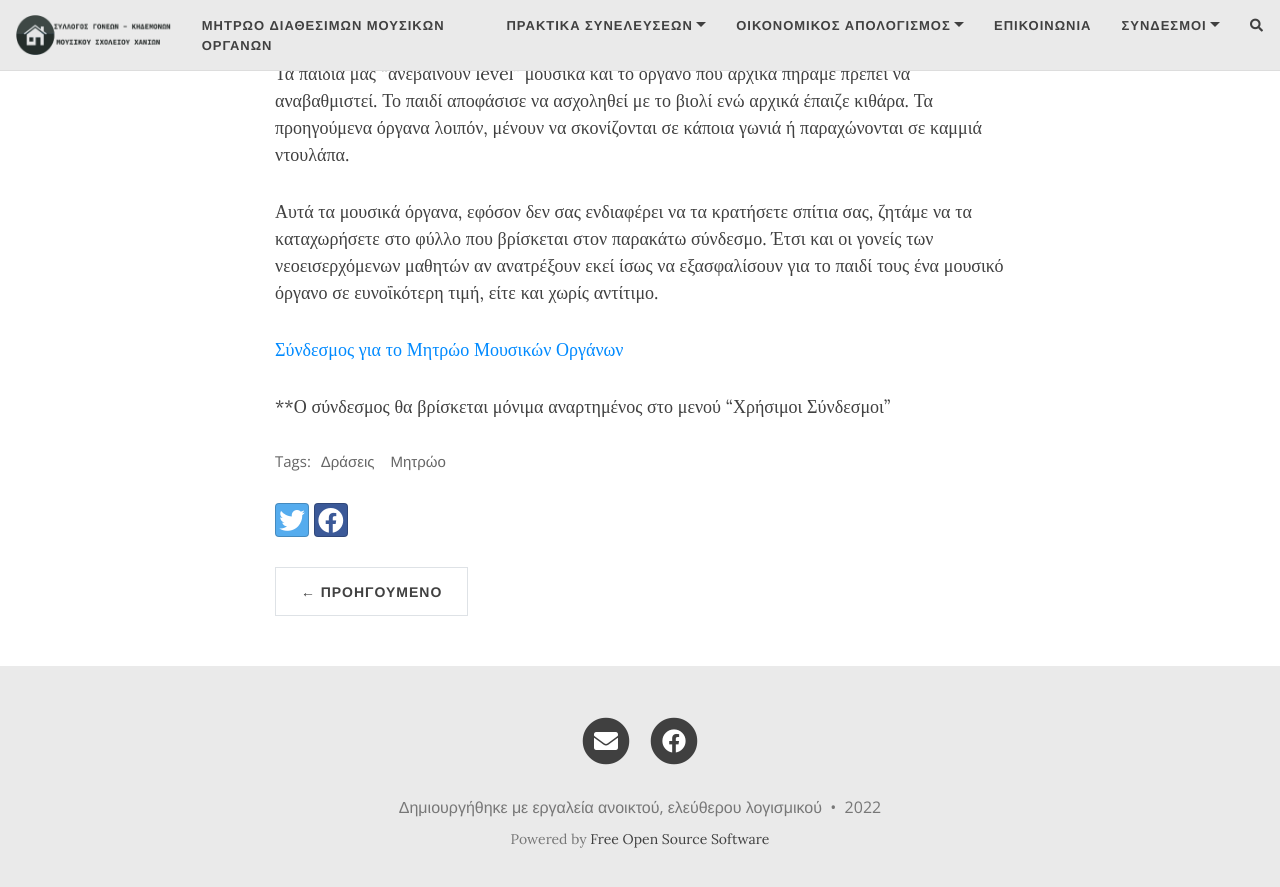
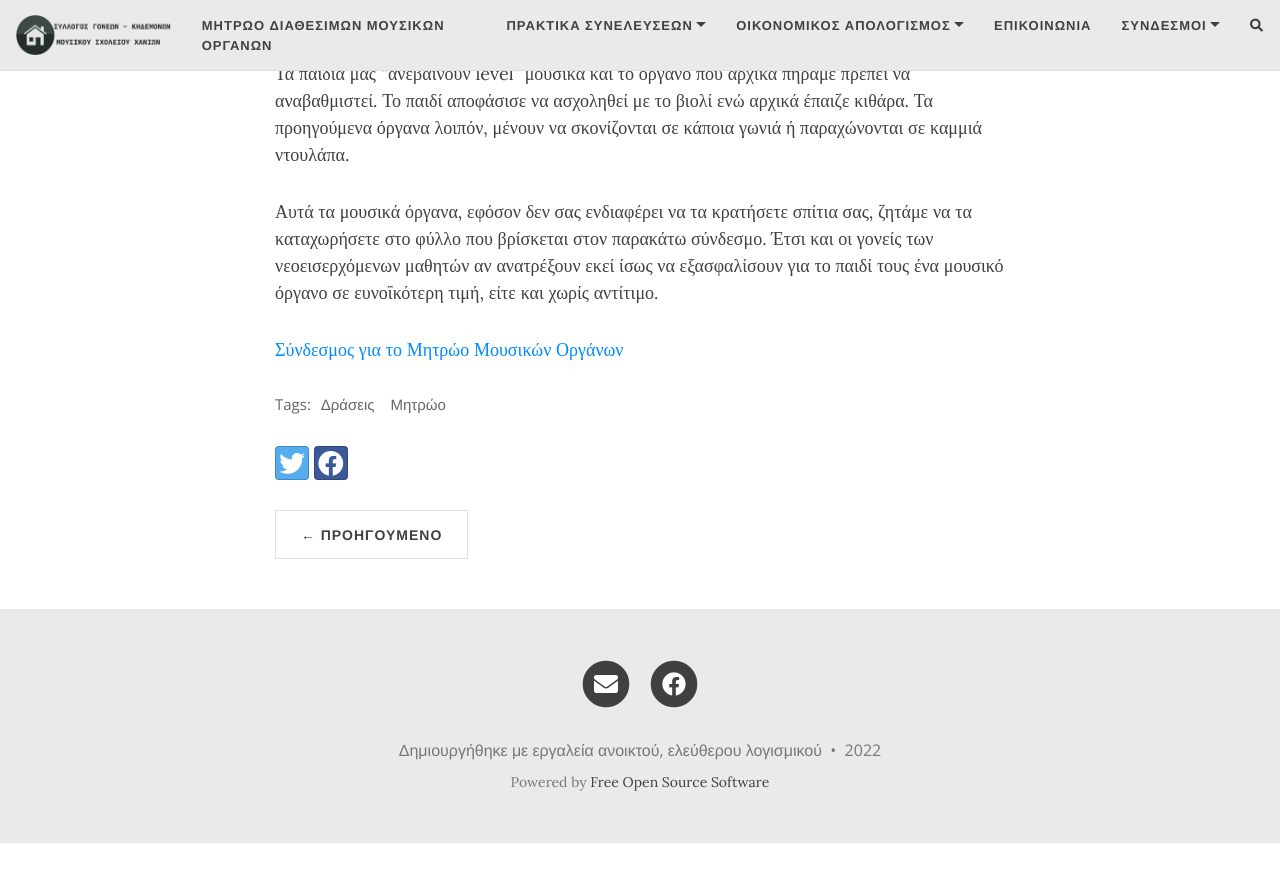
Before and after one commit to sgmsc/site, a Jekyll site: the page built from _posts/2022-11-07-Mητρώο-Μουσικών-Οργάνων.md, in a window 1280 px wide and 900 px high, scrolled down 604 px. Shown: the top 887 px of the window. Built offline with Jekyll 4.4.1, drawn with Linux system fonts in a browser that asks for light colours; nearby versions of some CDN libraries; comment, search, counter and statistics services are not loaded; after the commit the page ends 1447 px from its top, so only the background shows below that.

Commit message:
Update 2022-11-07-Mητρώο-Μουσικών-Οργάνων.md

```diff
--- a/_posts/2022-11-07-Mητρώο-Μουσικών-Οργάνων.md
+++ b/_posts/2022-11-07-Mητρώο-Μουσικών-Οργάνων.md
@@ -15,6 +15,3 @@ comments: true
 Αυτά τα μουσικά όργανα, εφόσον δεν σας ενδιαφέρει να τα κρατήσετε σπίτια σας, ζητάμε να τα καταχωρήσετε στο φύλλο που βρίσκεται στον παρακάτω σύνδεσμο. Έτσι και οι γονείς των νεοεισερχόμενων μαθητών αν ανατρέξουν εκεί ίσως να εξασφαλίσουν για το παιδί τους ένα μουσικό όργανο σε ευνοΐκότερη τιμή, είτε και χωρίς αντίτιμο.
 
 [Σύνδεσμος για το Μητρώο Μουσικών Οργάνων](404)
-
-
-**Ο σύνδεσμος θα βρίσκεται μόνιμα αναρτημένος στο μενού "Χρήσιμοι Σύνδεσμοι"
```
